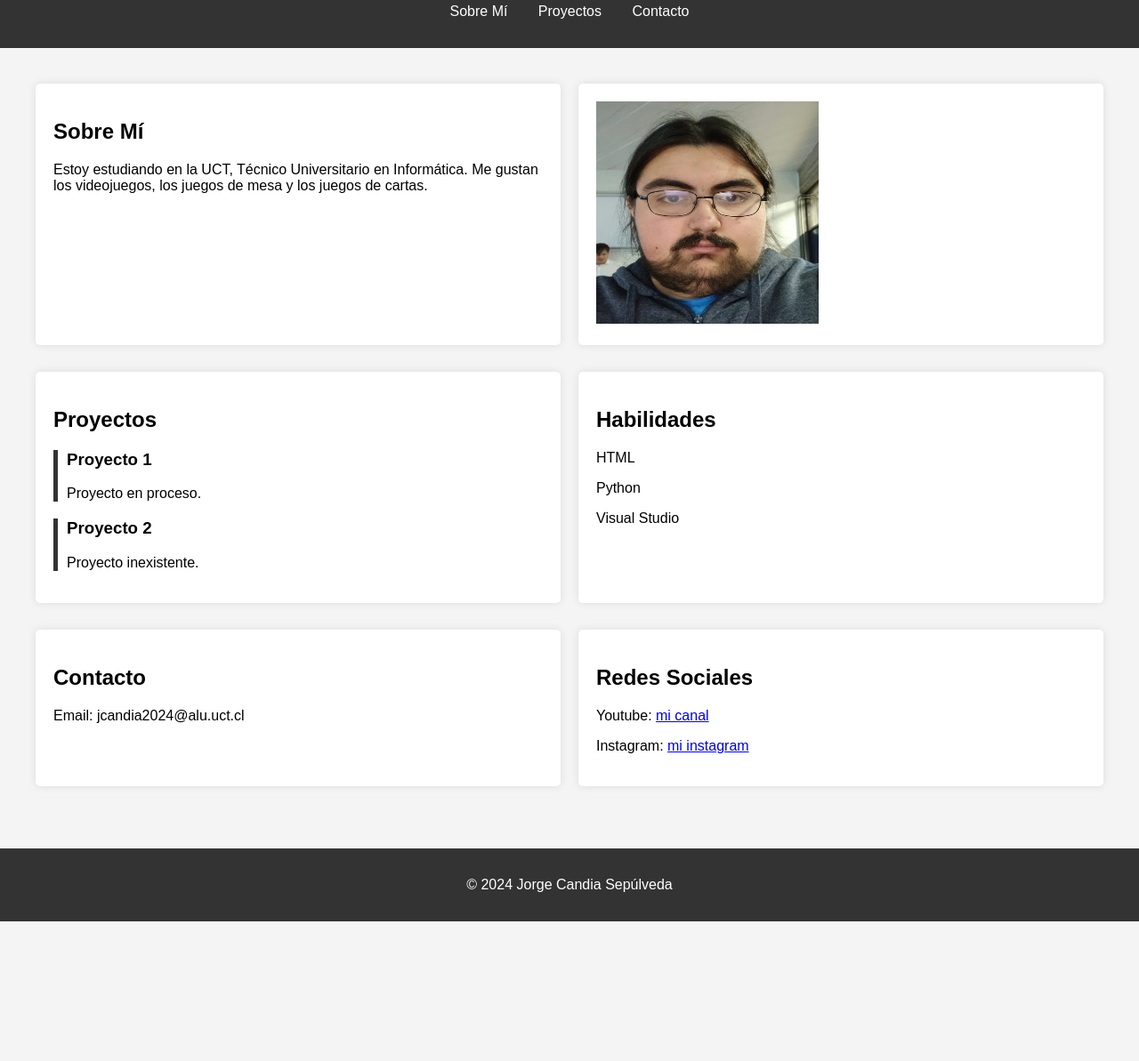
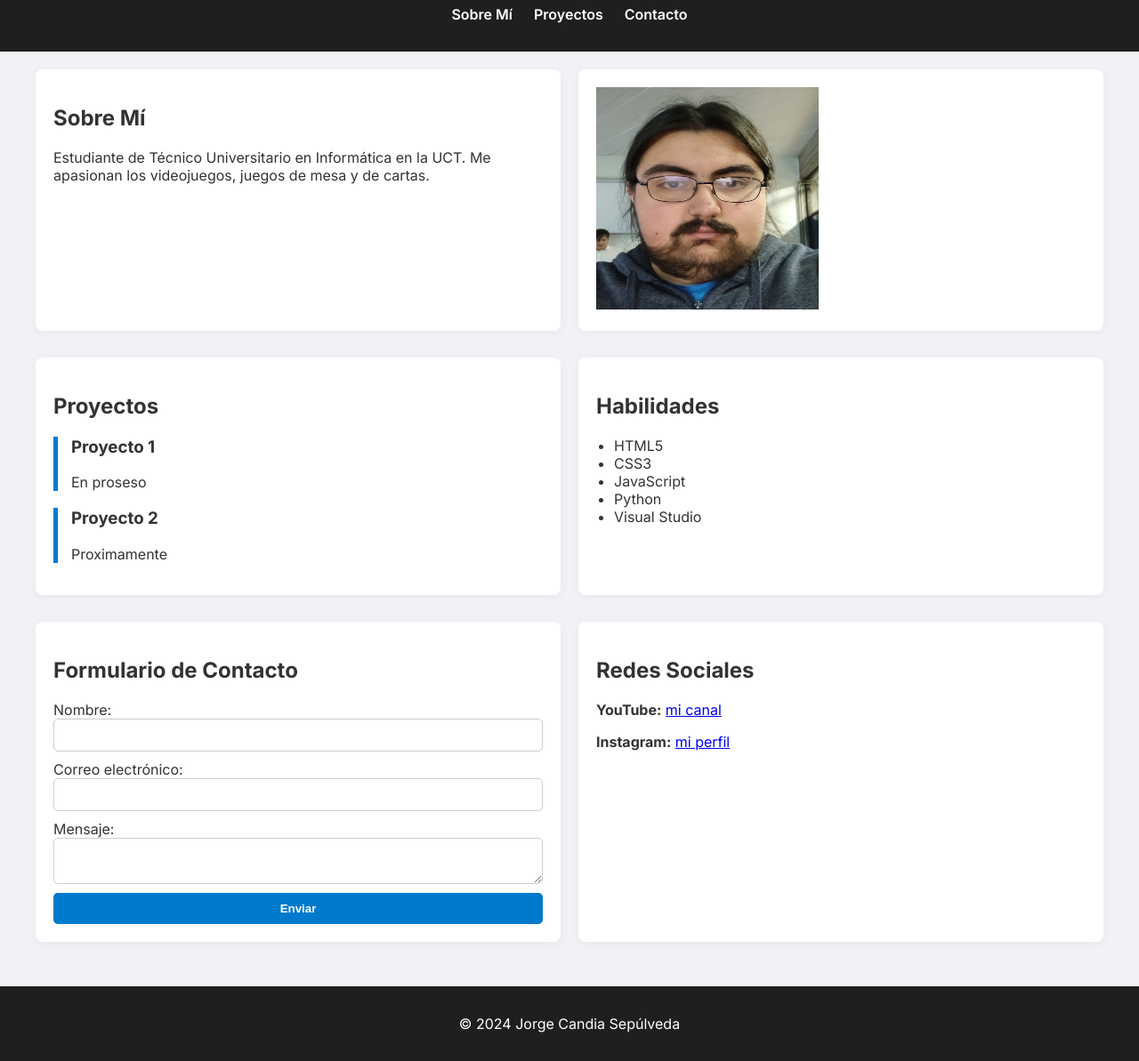
Before and after one commit to Factoroos/portafolio-personal, a plain HTML site: page index.html in a window 1280 px wide. Shown: the part 92-1285 px from the top of the page at 89% size. Before the commit the page ends 1128 px from the top, so only its background shows below. Drawn offline with Linux system fonts and the light colour scheme.

Commit message:
prueba 2
mejore el aspecto visual y agregue formulario de contacto

```diff
--- a/assets/css/styles.css
+++ b/assets/css/styles.css
@@ -1,75 +1,114 @@
-/* Estilos generales para el cuerpo de la página */
 body {
-    font-family: Arial, sans-serif; /* Fuente principal */
-    margin: 0; /* Elimina el margen predeterminado */
-    padding: 0; /* Elimina el relleno predeterminado */
-    background-color: #f4f4f4; /* Color de fondo gris claro */
+    font-family: 'Inter', sans-serif;
+    margin: 0;
+    padding: 0;
+    background-color: #f0f2f5;
+    color: #333;
   }
 
-/* Estilos para el encabezado */
   header {
-    background-color: #333; /* Fondo oscuro */
-    color: white; /* Texto en color blanco */
-    text-align: center; /* Centra el texto */
-    padding: 1em 0; /* Espaciado interno */
+    background-color: #1f1f1f;
+    color: white;
+    text-align: center;
+    padding: 1em 0;
   }
 
-/* Estilos de la navegación */
   nav ul {
-    list-style: none; /* Elimina los estilos de lista */
-    padding: 0; /* Elimina el relleno interno */
-}
-
-nav ul li {
-    display: inline; /* Muestra los elementos en línea */
-    margin: 0 15px; /* Espaciado entre elementos */
+    list-style: none;
+    padding: 0;
+    display: flex;
+    justify-content: center;
+    gap: 1.5rem;
+    margin-top: 10px;
   }
 
   nav a {
-    color: white; /* Color del texto en blanco */
-    text-decoration: none; /* Elimina el subrayado de los enlaces */
+    color: white;
+    text-decoration: none;
+    font-weight: 600;
   }
 
-/* Estilos para el contenido principal */
   main {
-    padding: 20px; /* Espaciado interno */
-    margin: 20px; /* Margen exterior */
+    padding: 20px;
+    max-width: 1200px;
+    margin: auto;
   }
 
-/* Diseño de dos columnas para la disposición del contenido */
   .two-column {
     display: grid;
-    grid-template-columns: 1fr 1fr; /* Divide en dos columnas de igual tamaño */
-    gap: 20px; /* Espaciado entre columnas */
-    margin-bottom: 30px; /* Margen inferior */
+    grid-template-columns: 1fr 1fr;
+    gap: 20px;
+    margin-bottom: 30px;
   }
 
-/* Estilos para las columnas izquierda y derecha */
   .left-column, .right-column {
-    background-color: white; /* Fondo blanco */
-    padding: 20px; /* Espaciado interno */
-    border-radius: 5px; /* Bordes redondeados */
-    box-shadow: 0px 0px 10px rgba(0,0,0,0.1); /* Sombra ligera */
+    background-color: white;
+    padding: 20px;
+    border-radius: 8px;
+    box-shadow: 0 2px 10px rgba(0, 0, 0, 0.05);
   }
 
-/* Estilos para los proyectos */
   .project {
-    border-left: 5px solid #333; /* Borde lateral izquierdo oscuro */
-    padding-left: 10px; /* Espaciado a la izquierda */
-    margin: 10px 0; /* Margen entre proyectos */
+    border-left: 5px solid #007acc;
+    padding-left: 15px;
+    margin-bottom: 15px;
   }
 
-/* Estilos para el pie de página */
-footer {
-    text-align: center; /* Centra el contenido */
-    padding: 1em 0; /* Espaciado interno */
-    background-color: #333; /* Fondo oscuro */
-    color: white; /* Texto en blanco */
+  ul {
+    list-style: disc;
+    padding-left: 20px;
   }
 
-/* Media query para hacer el diseño responsivo en pantallas pequeñas */
+  form {
+    display: flex;
+    flex-direction: column;
+  }
+
+  form input, form textarea {
+    padding: 10px;
+    margin-bottom: 10px;
+    border: 1px solid #ccc;
+    border-radius: 5px;
+  }
+
+  form button {
+    background-color: #007acc;
+    color: white;
+    padding: 10px;
+    border: none;
+    cursor: pointer;
+    font-weight: 600;
+    border-radius: 5px;
+  }
+
+  form button:hover {
+    background-color: #005f99;
+  }
+
+  #formMessage {
+    margin-top: 10px;
+    font-weight: bold;
+  }
+
+  .hidden {
+    display: none;
+  }
+
+  footer {
+    text-align: center;
+    padding: 1em;
+    background-color: #1f1f1f;
+    color: white;
+  }
+
+  /* Responsive */
   @media (max-width: 768px) {
     .two-column {
-        grid-template-columns: 1fr; /* Cambia a una sola columna en pantallas pequeñas */
+      grid-template-columns: 1fr;
+    }
+
+    nav ul {
+      flex-direction: column;
+      gap: 10px;
     }
   }
--- /dev/null
+++ b/assets/js/script.js
@@ -0,0 +1,29 @@
+document.getElementById('contactForm').addEventListener('submit', function (e) {
+    e.preventDefault();
+
+    const name = document.getElementById('name');
+    const email = document.getElementById('email');
+    const message = document.getElementById('message');
+    const formMessage = document.getElementById('formMessage');
+
+    if (!name.value.trim() || !email.value.trim() || !message.value.trim()) {
+      formMessage.textContent = 'Por favor completa todos los campos.';
+      formMessage.style.color = 'red';
+      formMessage.classList.remove('hidden');
+      return;
+    }
+
+    if (!email.value.includes('@') || !email.value.includes('.')) {
+      formMessage.textContent = 'Correo electrónico no válido.';
+      formMessage.style.color = 'red';
+      formMessage.classList.remove('hidden');
+      return;
+    }
+
+    formMessage.textContent = '¡Mensaje enviado correctamente!';
+    formMessage.style.color = 'green';
+    formMessage.classList.remove('hidden');
+
+    // Resetear formulario
+    this.reset();
+  });
--- a/index.html
+++ b/index.html
@@ -1,128 +1,88 @@
 <!DOCTYPE html>
-<!-- Declaración del tipo de documento (HTML5), indica que el archivo es un documento HTML moderno -->
-
 <html lang="es">
-<!-- Inicio del documento HTML, con el atributo 'lang="es"' para indicar que el idioma principal es español -->
-
 <head>
-    <!-- Sección que contiene metadatos e información de configuración de la página -->
-
-    <meta charset="UTF-8">
-    <!-- Define la codificación de caracteres como UTF-8 para soportar caracteres especiales como tildes y ñ -->
-
-    <meta name="viewport" content="width=device-width, initial-scale=1.0">
-    <!-- Configuración para hacer la página responsiva en dispositivos móviles, ajustando el ancho al tamaño de la pantalla -->
-
-    <title>Mi Portafolio</title>
-    <!-- Define el título de la pestaña del navegador -->
-
-    <link rel="stylesheet" href="assets/css/styles.css">
-    <!-- Enlace a una hoja de estilos CSS externa para aplicar diseño a la página -->
+  <meta charset="UTF-8" />
+  <meta name="viewport" content="width=device-width, initial-scale=1.0" />
+  <title>Portafolio de Jorge Candia</title>
+  <link href="https://fonts.googleapis.com/css2?family=Inter:wght@400;600;700&display=swap" rel="stylesheet">
+  <link rel="stylesheet" href="assets/css/styles.css" />
 </head>
-
 <body>
-    <!-- Cuerpo del documento, donde se encuentra todo el contenido visible de la página -->
-
   <header>
-        <!-- Sección de encabezado de la página, generalmente contiene el nombre y la navegación principal -->
-
     <h1>Jorge Fermin Nathael Candia Seoulveda</h1>
-        <!-- Título principal del portafolio que aparece en la parte superior de la página -->
-
     <nav>
-            <!-- Menú de navegación que permite moverse entre secciones de la misma página -->
       <ul>
         <li><a href="#about">Sobre Mí</a></li>
-                <!-- Enlace a la sección "Sobre Mí" -->
         <li><a href="#projects">Proyectos</a></li>
-                <!-- Enlace a la sección "Proyectos" -->
         <li><a href="#contact">Contacto</a></li>
-                <!-- Enlace a la sección "Contacto" -->
       </ul>
     </nav>
   </header>
 
   <main>
-        <!-- Sección principal del contenido de la página -->
-
     <section id="about" class="two-column">
-            <!-- Sección "Sobre Mí", identificada con el ID 'about' y la clase 'two-column' para darle formato -->
-
       <div class="left-column">
-                <!-- Columna izquierda dentro de la sección "Sobre Mí" -->
         <h2>Sobre Mí</h2>
-                <!-- Subtítulo de la sección -->
-                <p>Estoy estudiando en la UCT, Técnico Universitario en Informática.
-                    Me gustan los videojuegos, los juegos de mesa y los juegos de cartas.</p>
-                <!-- Párrafo con información personal -->
+        <p>Estudiante de Técnico Universitario en Informática en la UCT. Me apasionan los videojuegos, juegos de mesa y de cartas.</p>
       </div>
-
       <div class="right-column">
-                <!-- Columna derecha dentro de la sección "Sobre Mí" -->
-                <img src="assets/img/yo.jpg" alt="foto personal" width="250" height="250">
-                <!-- Imagen personal con un tamaño de 250x250 píxeles y un texto alternativo -->
+        <img src="assets/img/yo.jpg" alt="Foto personal de Jorge Candia" width="250" height="250">
       </div>
     </section>
 
     <section id="projects" class="two-column">
-            <!-- Sección "Proyectos", identificada con el ID 'projects' y la clase 'two-column' -->
-
       <div class="left-column">
-                <!-- Columna izquierda donde se listan los proyectos -->
         <h2>Proyectos</h2>
-                <!-- Subtítulo de la sección -->
-
-                <div class="project">
-                    <!-- Contenedor para un proyecto -->
+        <article class="project">
           <h3>Proyecto 1</h3>
-                    <!-- Nombre del proyecto -->
-                    <p>Proyecto en proceso.</p>
-                    <!-- Breve descripción -->
+          <p>En proseso</p>
+        </article>
+        <article class="project">
+          <h3>Proyecto 2</h3>
+          <p>Proximamente</p>
+        </article>
       </div>
-
-                <div class="project">
-                    <!-- Segundo proyecto -->
-                    <h3>Proyecto 2</h3>
-                    <p>Proyecto inexistente.</p>
-                    <!-- Descripción del proyecto -->
-                </div>
-            </div>
-
       <div class="right-column">
-                <!-- Columna derecha con lista de habilidades -->
         <h2>Habilidades</h2>
-                <p>HTML</p>
-                <p>Python</p>
-                <p>Visual Studio</p>
-                <!-- Listado de habilidades en formato de párrafos -->
+        <ul>
+          <li>HTML5</li>
+          <li>CSS3</li>
+          <li>JavaScript</li>
+          <li>Python</li>
+          <li>Visual Studio</li>
+        </ul>
       </div>
     </section>
 
     <section id="contact" class="two-column">
-            <!-- Sección de contacto, identificada con el ID 'contact' y la clase 'two-column' -->
+      <div class="left-column">
+        <h2>Formulario de Contacto</h2>
+        <form id="contactForm">
+          <label for="name">Nombre:</label>
+          <input type="text" id="name" name="name" required>
 
-            <div class="left-column">
-                <!-- Columna izquierda con información de contacto -->
-                <h2>Contacto</h2>
-                <p>Email: jcandia2024@alu.uct.cl</p>
-                <!-- Dirección de correo electrónico -->
+          <label for="email">Correo electrónico:</label>
+          <input type="email" id="email" name="email" required>
+
+          <label for="message">Mensaje:</label>
+          <textarea id="message" name="message" required></textarea>
+
+          <button type="submit">Enviar</button>
+          <p id="formMessage" class="hidden"></p>
+        </form>
       </div>
-
       <div class="right-column">
-                <!-- Columna derecha con enlaces a redes sociales -->
         <h2>Redes Sociales</h2>
-                <p>Youtube: <a href="https://www.youtube.com/@factoroostroper">mi canal</a></p>
-                <!-- Enlace al canal de YouTube -->
-                <p>Instagram: <a href="https://www.instagram.com/agentemuerte/">mi instagram</a></p>
-                <!-- Enlace a Instagram -->
+        <p><strong>YouTube:</strong> <a href="https://www.youtube.com/@factoroostroper" target="_blank">mi canal</a></p>
+        <p><strong>Instagram:</strong> <a href="https://www.instagram.com/agentemuerte/" target="_blank">mi perfil</a></p>
       </div>
     </section>
   </main>
 
   <footer>
-        <!-- Pie de página de la página web -->
     <p>&copy; 2024 Jorge Candia Sepúlveda</p>
-        <!-- Texto de derechos de autor con el símbolo © y el año -->
   </footer>
+
+  <script src="assets/js/script.js"></script>
 </body>
 </html>
```
Also changed, not shown: robots.txt (added). Lines whose indentation alone changed are shown as unchanged.
